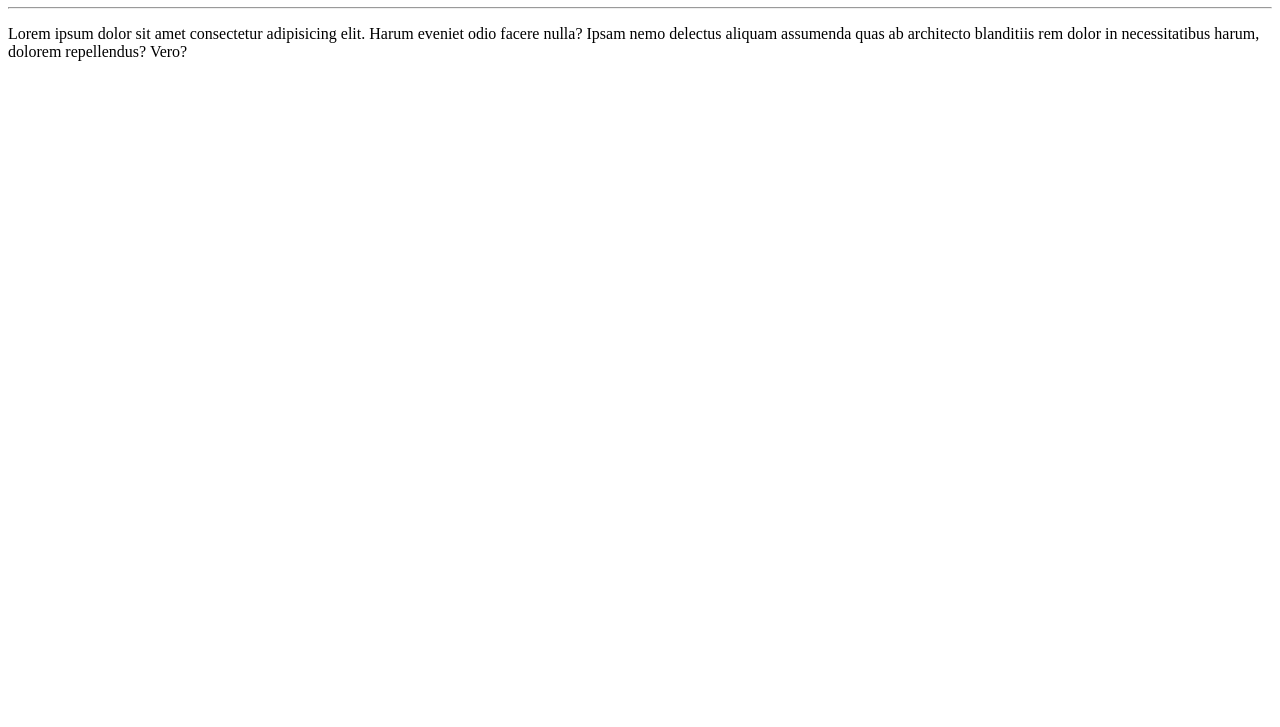
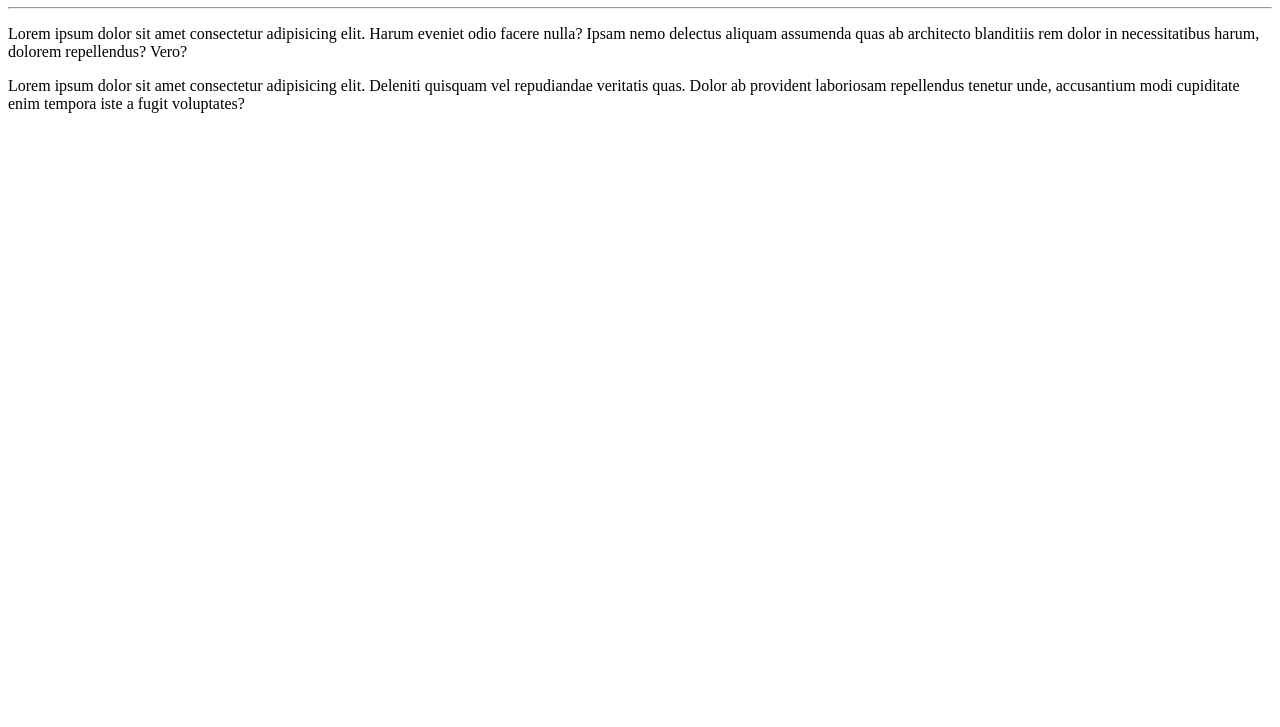
Before and after one commit to yvanbenette/Ola-Mundo, a plain HTML site: page site-exemplo/index.html in a window 1280 px wide. Shown: the part 73-800 px from the top of the page. Drawn offline with Linux system fonts and the light colour scheme.

Commit message:
adicionei um paragrafo

```diff
--- a/site-exemplo/index.html
+++ b/site-exemplo/index.html
@@ -13,5 +13,9 @@
      odio facere nulla? Ipsam nemo delectus aliquam assumenda quas ab architecto
      blanditiis rem dolor in necessitatibus harum, dolorem repellendus? Vero?
     </p>
+    <p>Lorem ipsum dolor sit amet consectetur adipisicing elit. Deleniti quisquam
+    vel repudiandae veritatis quas. Dolor ab provident laboriosam repellendus
+    tenetur unde, accusantium modi cupiditate enim tempora iste a fugit voluptates?
+    </p>
 </body>
 </html>
```
